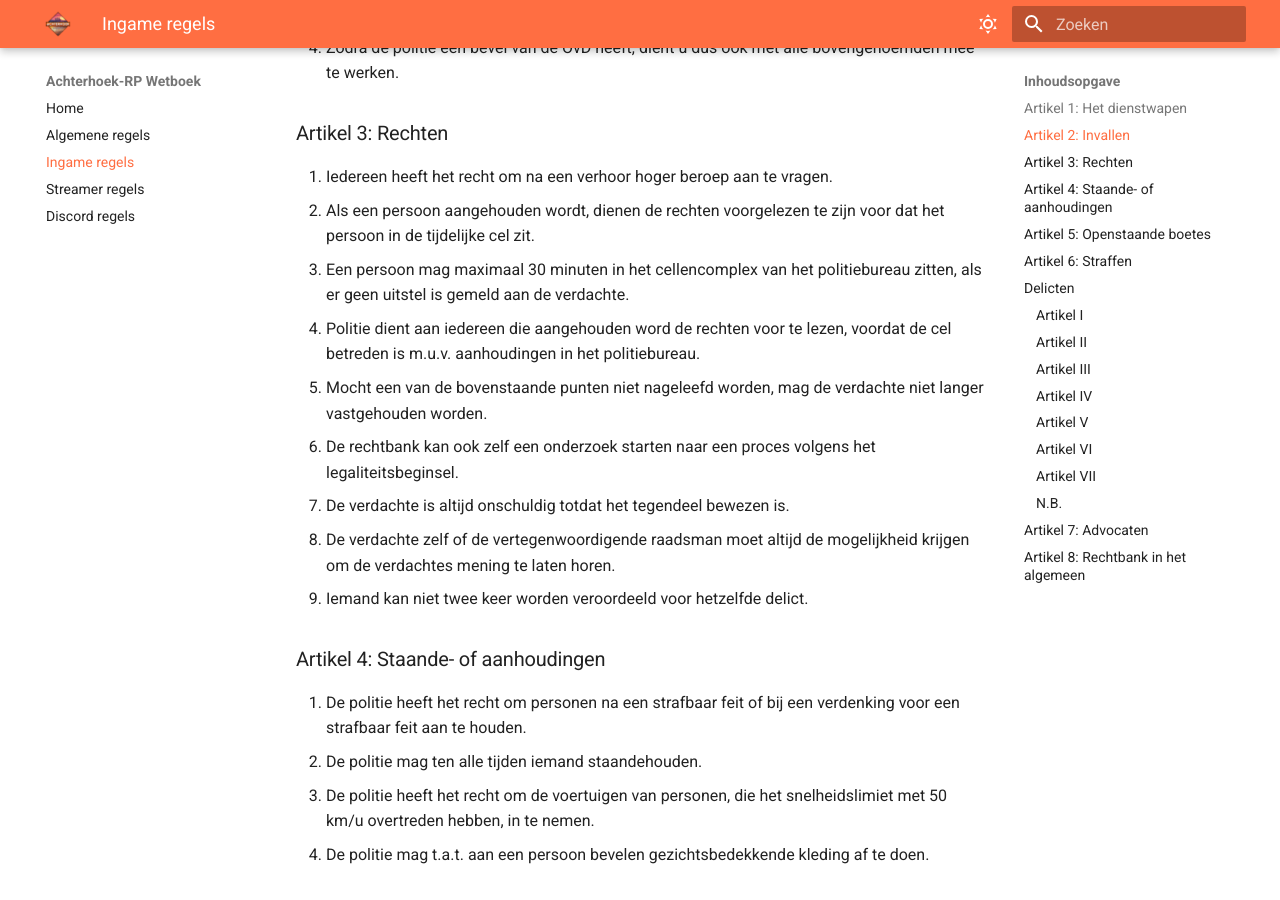
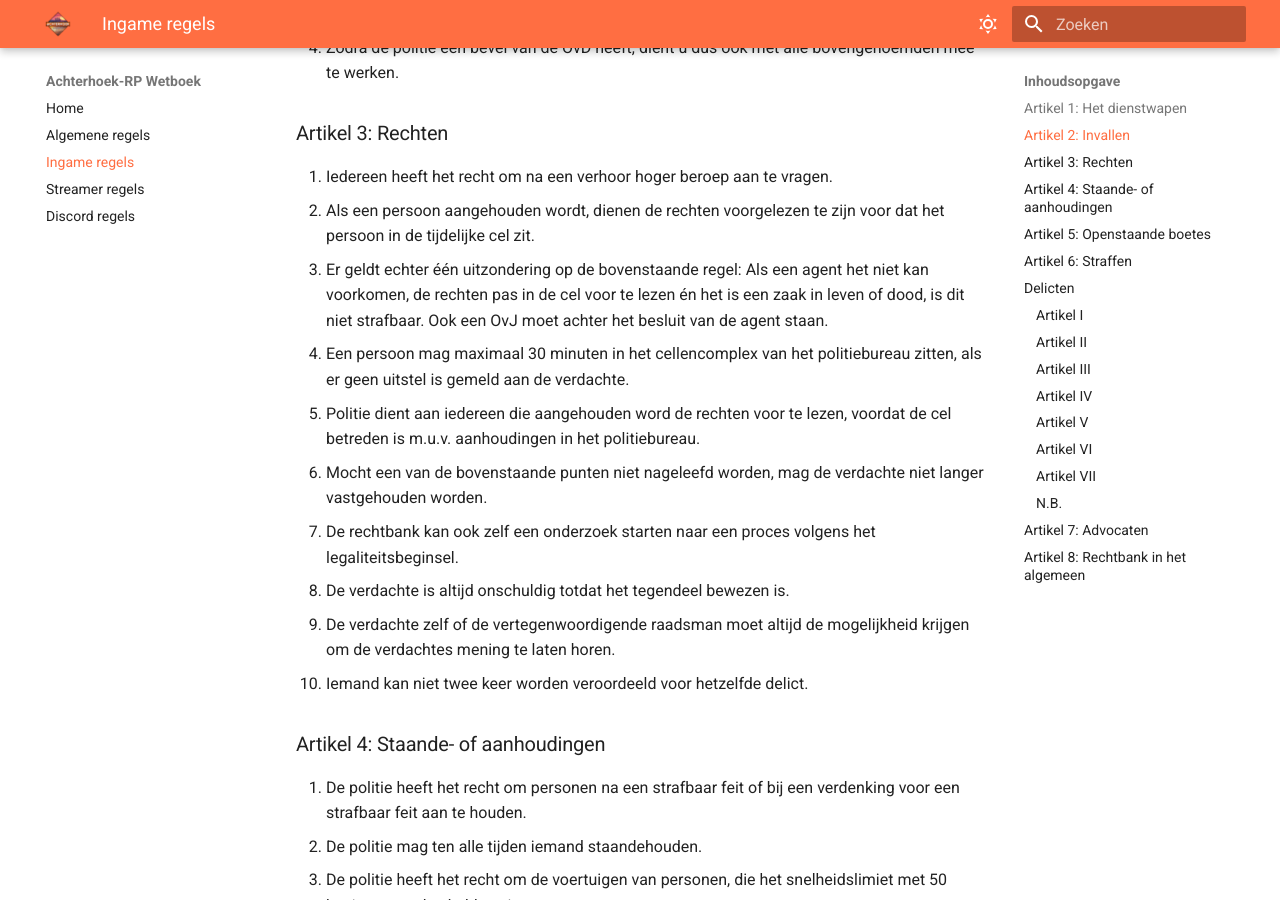
Before and after one commit to Jaccosf/ARP-Wetboek, an MkDocs documentation site: the page built from docs/wetboek.md, in a window 1280 px wide and 900 px high, scrolled down 648 px. Built offline with MkDocs 1.6.1 and Material for MkDocs 9.7.7, drawn with Linux system fonts in a browser that asks for light colours.

Commit message:
Uitzondering op artikel 3.2 toegevoegd

```diff
--- a/docs/wetboek.md
+++ b/docs/wetboek.md
@@ -16,6 +16,7 @@ Hier kunt u de algemene IC (In Charachter) regels van Achterhoek-RP vinden.
 ### Artikel 3: Rechten
 1. Iedereen heeft het recht om na een verhoor hoger beroep aan te vragen.
 2. Als een persoon aangehouden wordt, dienen de rechten voorgelezen te zijn voor dat het persoon in de tijdelijke cel zit.
+- Er geldt echter één uitzondering op de bovenstaande regel: Als een agent het niet kan voorkomen, de rechten pas in de cel voor te lezen én het is een zaak in leven of dood, is dit niet strafbaar. Ook een OvJ moet achter het besluit van de agent staan.
 3. Een persoon mag maximaal 30 minuten in het cellencomplex van het politiebureau zitten, als er geen uitstel is gemeld aan de verdachte.
 4. Politie dient aan iedereen die aangehouden word de rechten voor te lezen, voordat de cel betreden is m.u.v. aanhoudingen in het politiebureau.
 5. Mocht een van de bovenstaande punten niet nageleefd worden, mag de verdachte niet langer vastgehouden worden.
```
